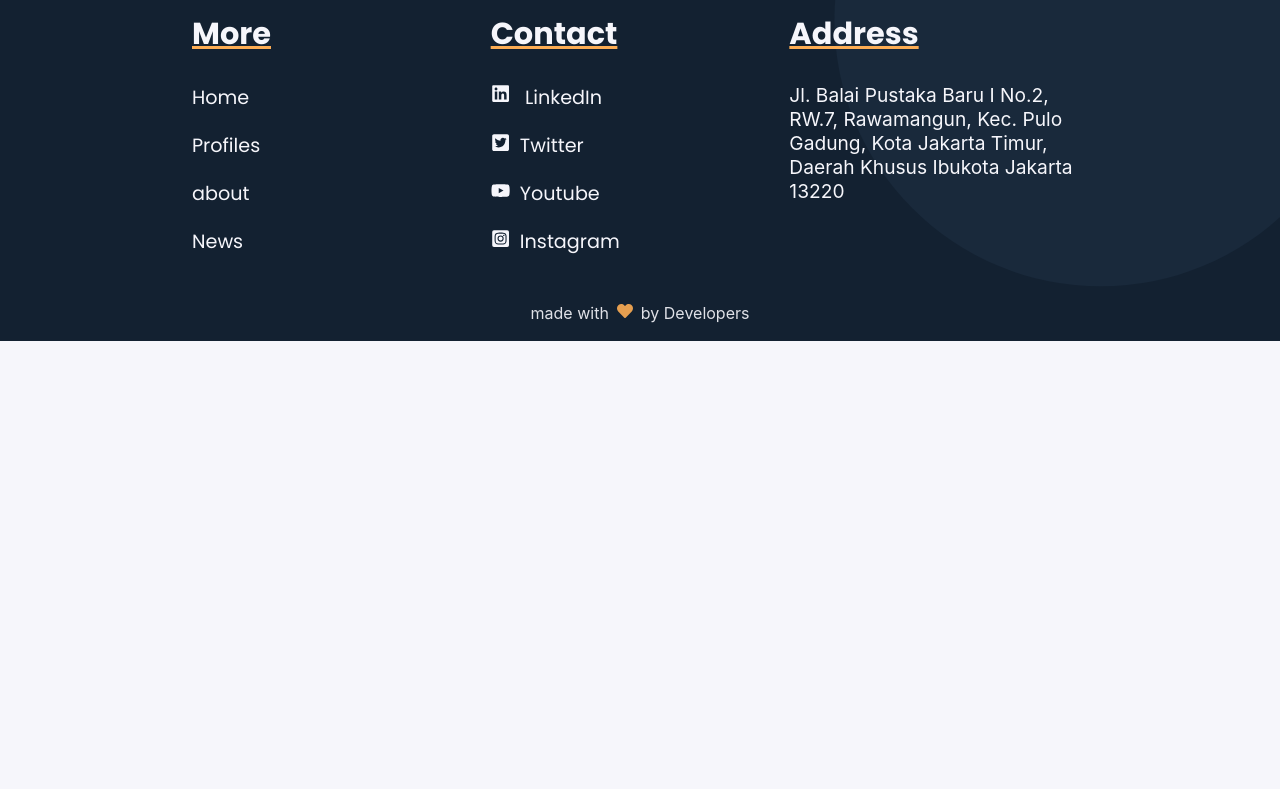
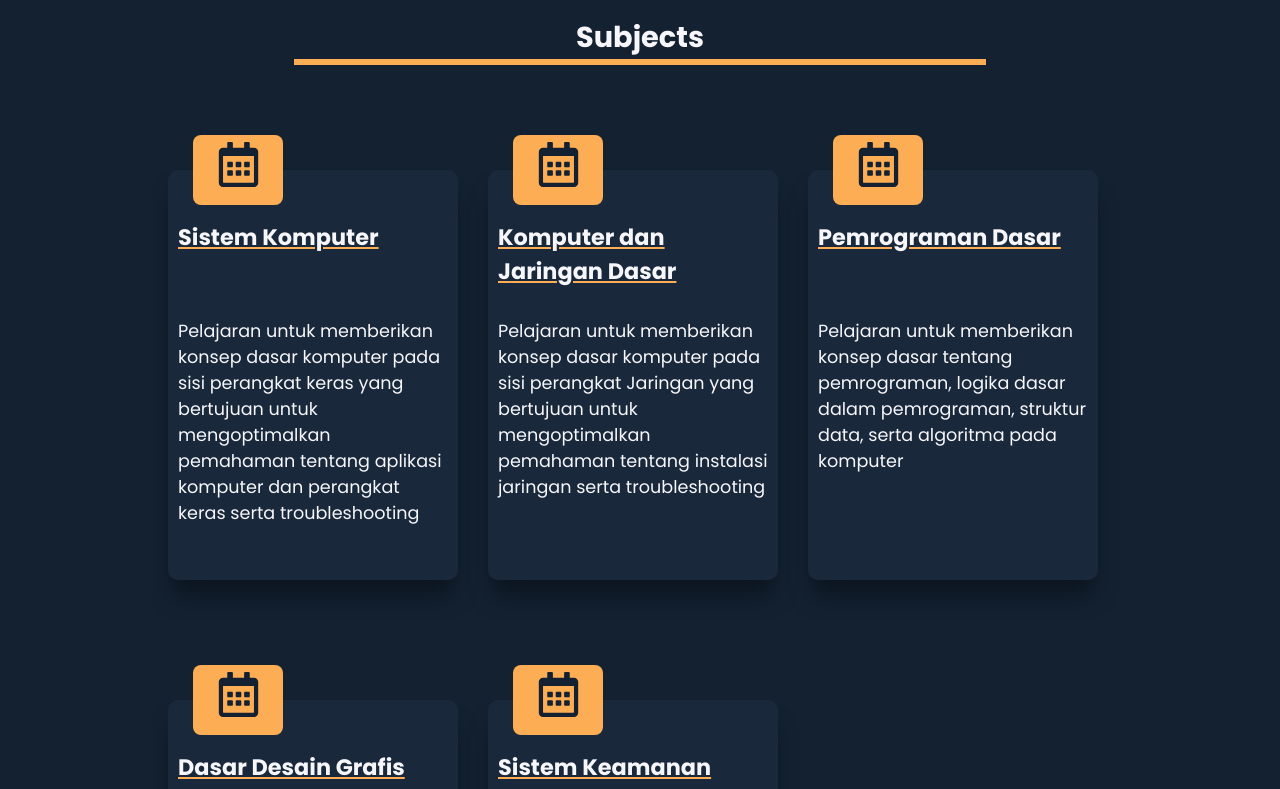
Before and after one commit to NAoHR/detailku-sija, a Next.js app: page / in a window 1280 px wide. Shown: the part 1240-2029 px from the top of the page. Before the commit the page ends 1581 px from the top, so only its background shows below. Built offline with nearby package versions, Linux system fonts and the light colour scheme.

Commit message:
add subjects segment

```diff
--- /dev/null
+++ b/components/Subject_card.jsx
@@ -0,0 +1,44 @@
+import style from "../styles/components-css/Subject_card.module.css";
+import {FaRegCalendarAlt} from "react-icons/fa";
+import { useEffect } from "react";
+
+export default function Subject_card(props){
+    const {index, title, desc} = props;
+    function bulp(){
+        let card = document.getElementsByClassName(style.lovely_subject_card)[Number(index)];
+        let card_top = card.getBoundingClientRect().top;
+        let innerHeight = window.innerHeight;
+        if(innerHeight > card_top){
+            card.style = "transition: 1.3s;transform: translateY(0px);opacity: 1;"
+        }else{
+            card.style = "transition: 1.3s;transform: translateY(20px);opacity: 0;"
+        }
+    }
+
+    useEffect(()=>{
+        bulp();
+        window.addEventListener("scroll", () => {
+            bulp()
+        })
+    },[])
+
+    return( <>
+        <div className={style.lovely_subject_card}>
+            <div className={style.lovely_subject_icon_side}>
+                <h1 className={style.lovelY_icon_wrapper}>
+                    <FaRegCalendarAlt />
+                </h1>
+            </div>
+            <div className={style.lovely_subject_fill_side}>
+                <h1 className={style.subject_fill_head}>
+                    <div className={style.lovely_head_wrapper}>
+                        {title}
+                    </div>
+                </h1>
+                <p className={style.subject_fill_description}>
+                    {desc}
+                </p>
+            </div>
+        </div>
+    </>)
+}
--- a/containers/Main.jsx
+++ b/containers/Main.jsx
@@ -1,23 +1,31 @@
 import style from "../styles/containers-css/Main.module.css";
 import Navbar from "../components/Navbar";
 import People_landing from "../components/People_landing";
+import Footer from "../components/Footer";
 import Link from "next/link";
+import Subject_card from "../components/Subject_card";
+import subjects from "../utils/subjects.json";
+
 import { useRef,useEffect } from "react";
-import Footer from "../components/Footer";
+
 
 const Main = () => {
     const flexedStatus = useRef(true);
 
     function animate_flex_who() {
         const flexedPosition = document.getElementsByClassName(style.lovely_flexed_who)[0];
-            if(flexedPosition.getBoundingClientRect().top < window.innerHeight){
-                flexedPosition.style = "opacity:1;transition:1s;transform: translateY(0%);"
-            }else{
-                flexedPosition.style = "opacity:0;transition:1s;transform: translateY(10%);"
-            }
+        let innerheight = window.innerHeight
+        let boundTop = flexedPosition.getBoundingClientRect().top;
+        if(innerheight > boundTop){
+            flexedPosition.style = "opacity:1;transition:1.3s;transform: translateY(0%);"
+        }else{
+            flexedPosition.style = "opacity:0;transition:1.3s;transform: translateY(50px);"
+        }
     }
 
     useEffect(()=>{
+        animate_flex_who();
+
         window.addEventListener("scroll",() => {
             animate_flex_who();
         })
@@ -74,7 +82,23 @@ const Main = () => {
                     </div>
                 </div>
                 <div className={style.absolute_lovely_ball}>
+                </div>
+                <div className={style.lovely_subjects_side}>
+                    <div className={style.lovely_subject_text_side}>
+                        <h1 className={style.lovely_subject_head}>
+                            Subjects
+                        </h1>
+                        <div className={style.lovely_subject_line}>
 
+                        </div>
+                    </div>
+                    <div className={style.lovely_subject_content}>
+                        {
+                            subjects.map((val,index) => {
+                                return <Subject_card title={val.title} desc={val.content} key={val.title.split(" ").join("-")} index={index}/>
+                            })
+                        }
+                    </div>
                 </div>
             </div>
             <Footer />
--- /dev/null
+++ b/styles/components-css/Subject_card.module.css
@@ -0,0 +1,60 @@
+.lovely_subject_card{
+    width: 300px;
+    height: 490px;
+    margin-left: 10px;
+    margin-right: 10px;
+    margin-top: 20px;
+    margin-bottom: 20px;
+    border-radius: 8px;
+    padding: 5px;
+    position: relative;
+    transition: 1.3s;
+    transform: translateY(50px);
+    opacity: 0;
+}
+.lovely_subject_icon_side{
+    width: 90px;
+    height: 70px;
+    position: absolute;
+    top: 20px;
+    left: 30px;
+    background: var(--orange);
+    border-radius: 8px;
+    display: flex;
+    align-items: center;
+    justify-content: center;
+}
+.lovely_subject_fill_side{
+    background: var(--light-black);
+    padding-top: 35px;
+    padding-left: 10px;
+    padding-right: 10px;
+    width: 100%;
+    height: 410px;
+    margin-top: 50px;
+    border-radius: 10px;
+    box-shadow: rgba(0, 0, 0, 0.37) 0px 20px 25px -5px, rgba(0, 0, 0, 0.04) 0px 10px 10px -5px;
+}
+.lovelY_icon_wrapper{
+    font-size: 45px;
+    padding: 0px;
+    margin: 0px;
+    color: var(--black);
+}
+
+.subject_fill_head{
+    color: var(--white);
+    font-size: 1.4em;
+    text-decoration: underline var(--orange);
+    font-family: 'Poppins', sans-serif;
+}
+.subject_fill_description{
+    font-family: 'Poppins', sans-serif;
+    color: var(--white);
+    font-size: 1.1em;
+    font-weight: 400;
+}
+.lovely_head_wrapper{
+    width: 100%;
+    min-height: 80px;
+}
--- a/styles/containers-css/Main.module.css
+++ b/styles/containers-css/Main.module.css
@@ -84,16 +84,16 @@ div.lovely_who_wrapper.lovely_who{
     min-height: auto;
     margin-bottom: 60px;
     position: relative;
-    z-index: 10;
+    z-index: 6;
 }
 .lovely_flexed_who{
     width: 90%;
     display: flex;
     flex-direction: column;
     align-items: center;
-    transition: 1s;
+    transition: 1.2s;
     opacity: 0;
-    transform: translateY(10%);
+    transform: translateY(50px);
     position: relative;
 }
 
@@ -105,7 +105,7 @@ div.lovely_who_wrapper.lovely_who{
 .lovely_who_head{
     text-align: center;
     font-family: 'Poppins', sans-serif;
-    font-size: 2em;
+    font-size: 1.5em;
     margin: 0px;
     padding: 0px;
     word-spacing: 6px;
@@ -182,6 +182,50 @@ div.lovely_who_wrapper.lovely_who{
 
 
 
+/* SUBJECT - OPEN */
+.lovely_subjects_side{
+    width: 100%;
+    background: var(--black);
+    margin: 0 auto;
+    position: relative;
+    padding-top: 10px;
+    padding-bottom: 60px;
+}
+.lovely_subject_head{
+    text-align: center;
+    color: var(--white);
+    font-family: 'Poppins', sans-serif;
+    font-size: 1.8em;
+    margin-top: 30px;
+    margin-bottom: 0px;
+    padding: 0px;
+}
+.lovely_subject_line{
+    width: 90%;
+    height: 6px;
+    background: var(--orange);
+    margin: 0 auto;
+}
+.lovely_subject_text_side{
+    width: 60%;
+    margin: 0 auto;
+}
+.lovely_subject_content{
+    margin-top: 20px;
+    width: 100%;
+    padding-top: 10px;
+    padding-bottom: 10px;
+    overflow-x: auto;
+    display: flex;
+    flex-direction: row;
+    justify-content: center;
+    margin: 0 auto;
+    overflow: hidden;
+    align-items: center;
+    /* background: red; */
+    flex-wrap: wrap;
+}
+/* SUBJECT - CLOSE */
 
 
 
@@ -211,6 +255,9 @@ div.lovely_who_wrapper.lovely_who{
     }
     .lovely_p_text{
         font-size: 1.2em;
+    }
+    .lovely_who_head{
+        font-size: 1.85em;
     }
     /* Main - close */
 }
@@ -315,6 +362,14 @@ div.lovely_who_wrapper.lovely_who{
     /* Main - close */
 }
 
+@media screen and (min-width:974px) {
+    .lovely_subject_content{
+        justify-content: flex-start;
+        margin: 20px auto;
+        width: 974px;
+    }
+}
+
 @media (min-width: 1200px) and (min-height : 1024px) {
     /* Main - open */
     .lovely_wrapper{
--- /dev/null
+++ b/utils/subjects.json
@@ -0,0 +1,22 @@
+[
+    {
+        "title" : "Sistem Komputer",
+        "content" : "Pelajaran untuk memberikan konsep dasar komputer pada sisi perangkat keras yang bertujuan untuk mengoptimalkan pemahaman tentang aplikasi komputer dan perangkat keras serta troubleshooting"
+    },
+    {
+        "title" : "Komputer dan Jaringan Dasar",
+        "content" : "Pelajaran untuk memberikan konsep dasar komputer pada sisi perangkat Jaringan yang bertujuan untuk mengoptimalkan pemahaman tentang instalasi jaringan serta troubleshooting"
+    },
+    {
+        "title" : "Pemrograman Dasar",
+        "content" : "Pelajaran untuk memberikan konsep dasar tentang pemrograman, logika dasar dalam pemrograman, struktur data, serta algoritma pada komputer"
+    },
+    {
+        "title" : "Dasar Desain Grafis",
+        "content" : "Pelajaran untuk memberikan konsep dasar tentang Desain Grafis, pemilihan warna, kombinasi warna, serta implementasi desain grafis dalam bentuk product jadi"
+    },
+    {
+        "title" : "Sistem Keamanan Jaringan",
+        "content" : "Pelajaran tingkat selanjutnya dari komputer dan jaringan dasar, pada pembelajaran ini dilakukan pembahasan mengenain cara mengamankan jaringan, defense serta metodologi penyerangan jaringan"
+    }
+]
```
